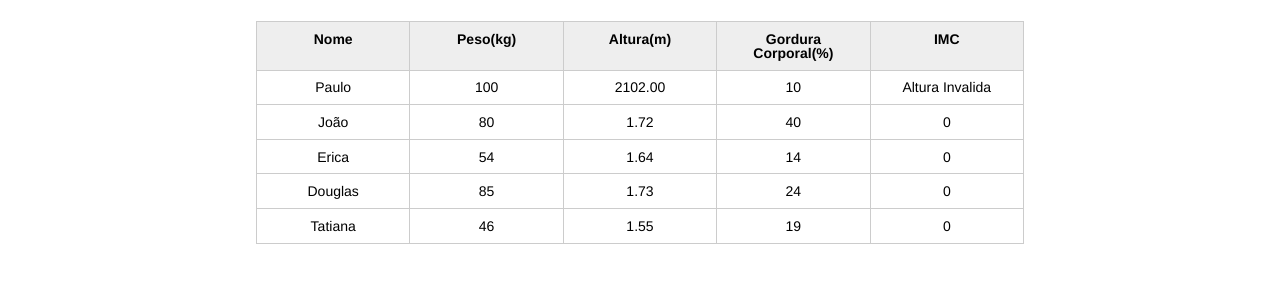
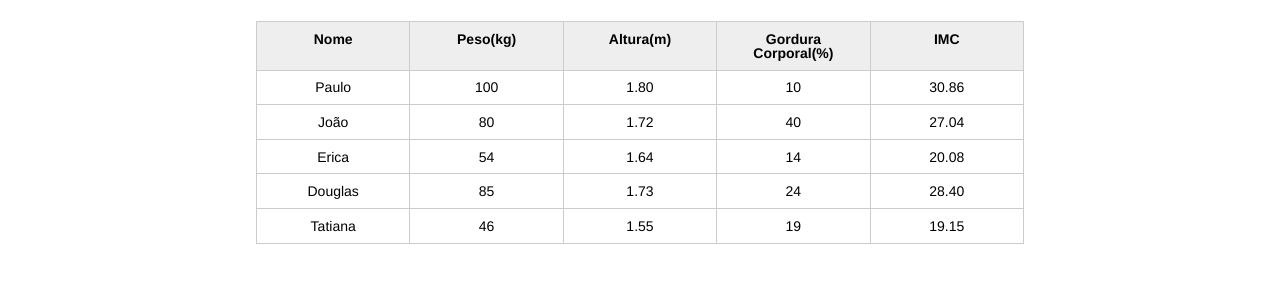
Before and after one commit to cs-alexandre-oliveira/the-nutritionist, a website: page public/index.html in a window 1280 px wide. Shown: the part 120-402 px from the top of the page. Drawn offline with Linux system fonts and the light colour scheme.

Commit message:
adicionado loop for para calcular o imc da lista

```diff
--- a/public/index.html
+++ b/public/index.html
@@ -32,7 +32,7 @@
 						<tr class="paciente" id="first-patient">
 							<td class="info-nome">Paulo</td>
 							<td class="info-peso">100</td>
-							<td class="info-altura">2102.00</td>
+							<td class="info-altura">1.80</td>
 							<td class="info-gordura">10</td>
 							<td class="info-imc">0</td>
 						</tr>
--- a/public/js/main.js
+++ b/public/js/main.js
@@ -1,7 +1,12 @@
 let title = document.querySelector('.title')
     title.textContent = 'The Nutritionist'
 
-let patient = document.querySelector('#first-patient')
+let patients = document.querySelectorAll('.paciente')
+console.log('==>>>>', patients)
+
+for(let i = 0; i < patients.length; i++) {
+  let patient = patients[i]
+
   let infoPeso = patient.querySelector('.info-peso')
   let weight = infoPeso.textContent
 
@@ -28,5 +33,6 @@ if(height <= 0 || height >= 1000) {
 
   if(weight && height) {
     let imc = weight / (height * height)
-  insertImc.textContent = imc
+    insertImc.textContent = imc.toFixed(2)
   }
+}
```
Lines whose indentation alone changed are shown as unchanged.
